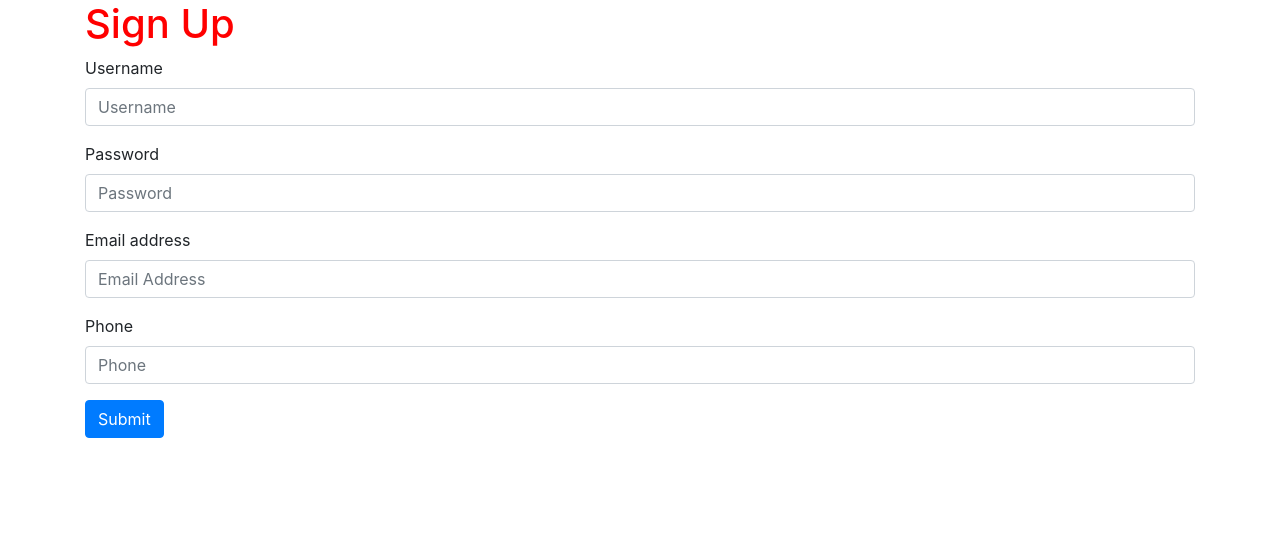
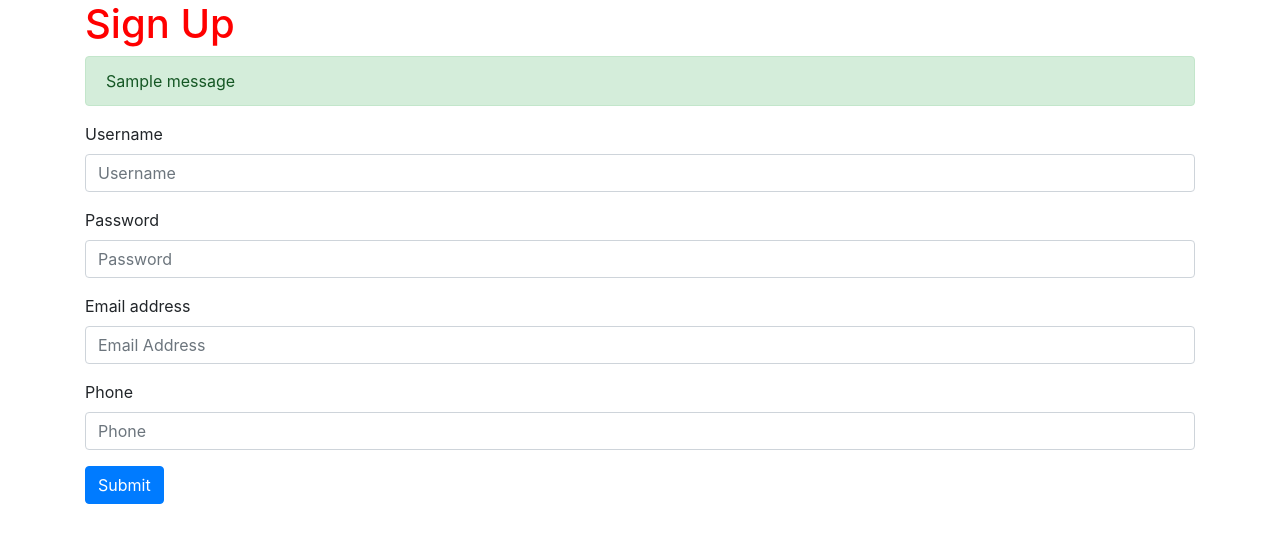
Before and after one commit to einnar82/django-abc-part2, a Django app: page /signup/ in a window 1280 px wide. Shown: the part 56-599 px from the top of the page. Run offline with Django 3.2, Linux system fonts and the light colour scheme; tables that the repository leaves empty hold one stand-in row (values such as "Sample post"); one stand-in notice (Sample message) is shown; some libraries are stand-ins or nearby versions.

Commit message:
Added flash messages

```diff
--- a/todo/news/forms.py
+++ b/todo/news/forms.py
@@ -9,20 +9,18 @@ class RegistrationForm(forms.Form):
             'required': True
         }
     ))
-    password = forms.CharField(max_length=100, widget=forms.TextInput(
+    password = forms.CharField(max_length=100, widget=forms.PasswordInput(
         attrs={
             'class': 'form-control',
             'placeholder': 'Password',
             'required': True,
-            'type': 'password'
         }
     ))
-    email = forms.CharField(max_length=100, widget=forms.TextInput(
+    email = forms.CharField(max_length=100, widget=forms.EmailInput(
         attrs={
             'class': 'form-control',
             'placeholder': 'Email Address',
             'required': True,
-            'type': 'email'
         }
     ))
     phone = forms.CharField(max_length=100, widget=forms.TextInput(
--- a/todo/news/views.py
+++ b/todo/news/views.py
@@ -2,6 +2,7 @@ from django.shortcuts import HttpResponse, get_list_or_404, redirect, render
 from .models import News, User
 from .forms import RegistrationForm
 from django.http import HttpResponseRedirect
+from django.contrib import messages
 # Create your views here.
 
 
@@ -45,4 +46,5 @@ def register(request):
 
     if form.is_valid():
         register = User.objects.create(**form.cleaned_data)
-        return redirect('home')
+        messages.success(request, 'Successfully registered!')
+        return redirect('signup')
--- a/todo/templates/pages/signup.html
+++ b/todo/templates/pages/signup.html
@@ -5,6 +5,15 @@
 	<div class="row">
 		<div class="col-md-12">
 			<h1>Sign Up</h1>
+
+				{% if messages %}
+					{% for message in messages  %}
+						<div class="alert alert-{{message.level_tag}}" role="alert">
+						{{message}}
+						</div>
+					{% endfor %}
+				{% endif %}
+
 			<form action="{% url 'register' %}" method="POST">
 				{% csrf_token %}
 				<div class="form-group">
@@ -17,11 +26,11 @@
 				</div>
 				 <div class="form-group">
 					<label for="email">Email address</label>
-							{{form.email}}
+					{{form.email}}
 				 </div>
 				<div class="form-group">
 					<label for="phone">Phone</label>
-						{{form.phone}}
+					{{form.phone}}
 				</div>
 				<button type="submit" class="btn btn-primary">Submit</button>
 			</form>
```
